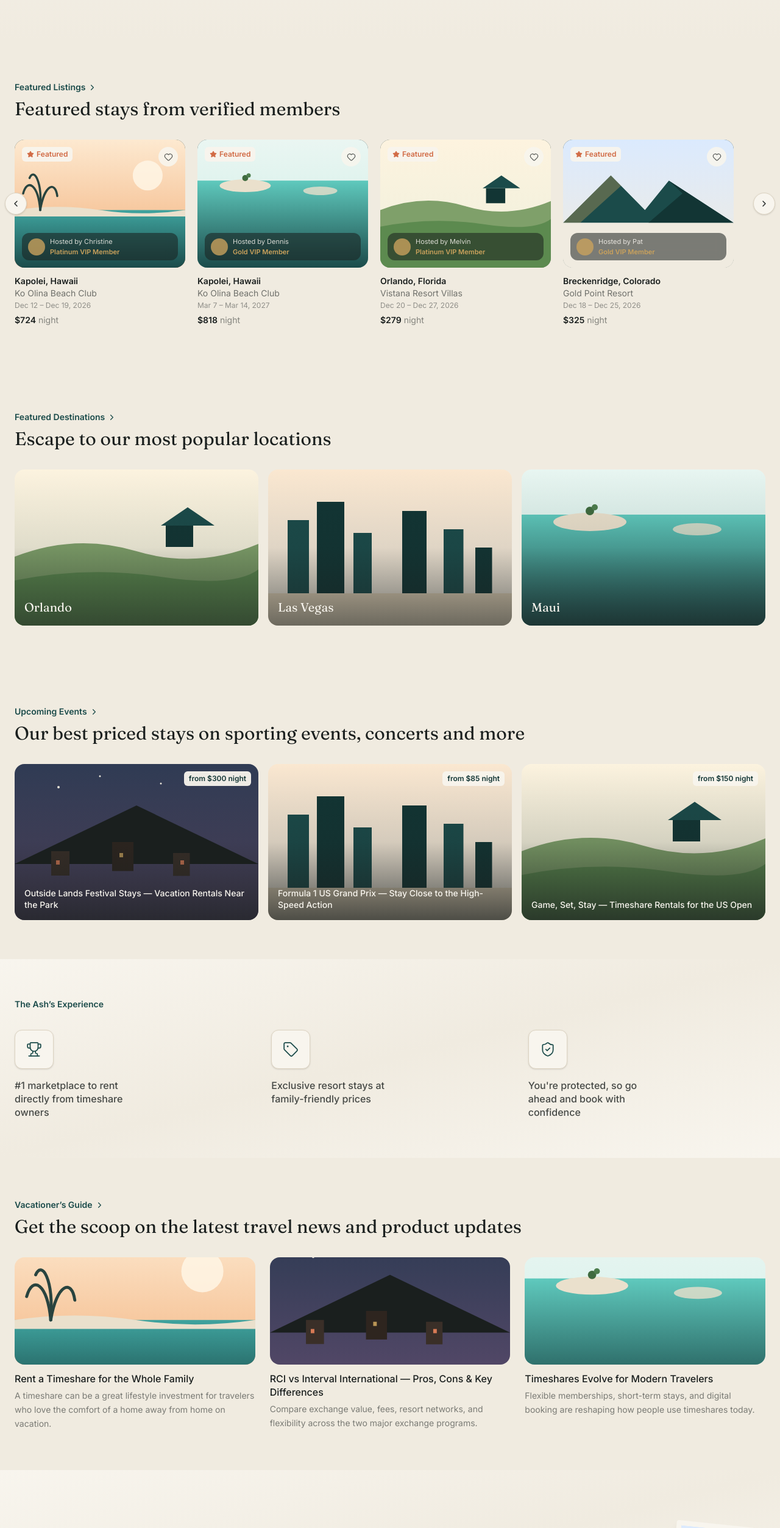
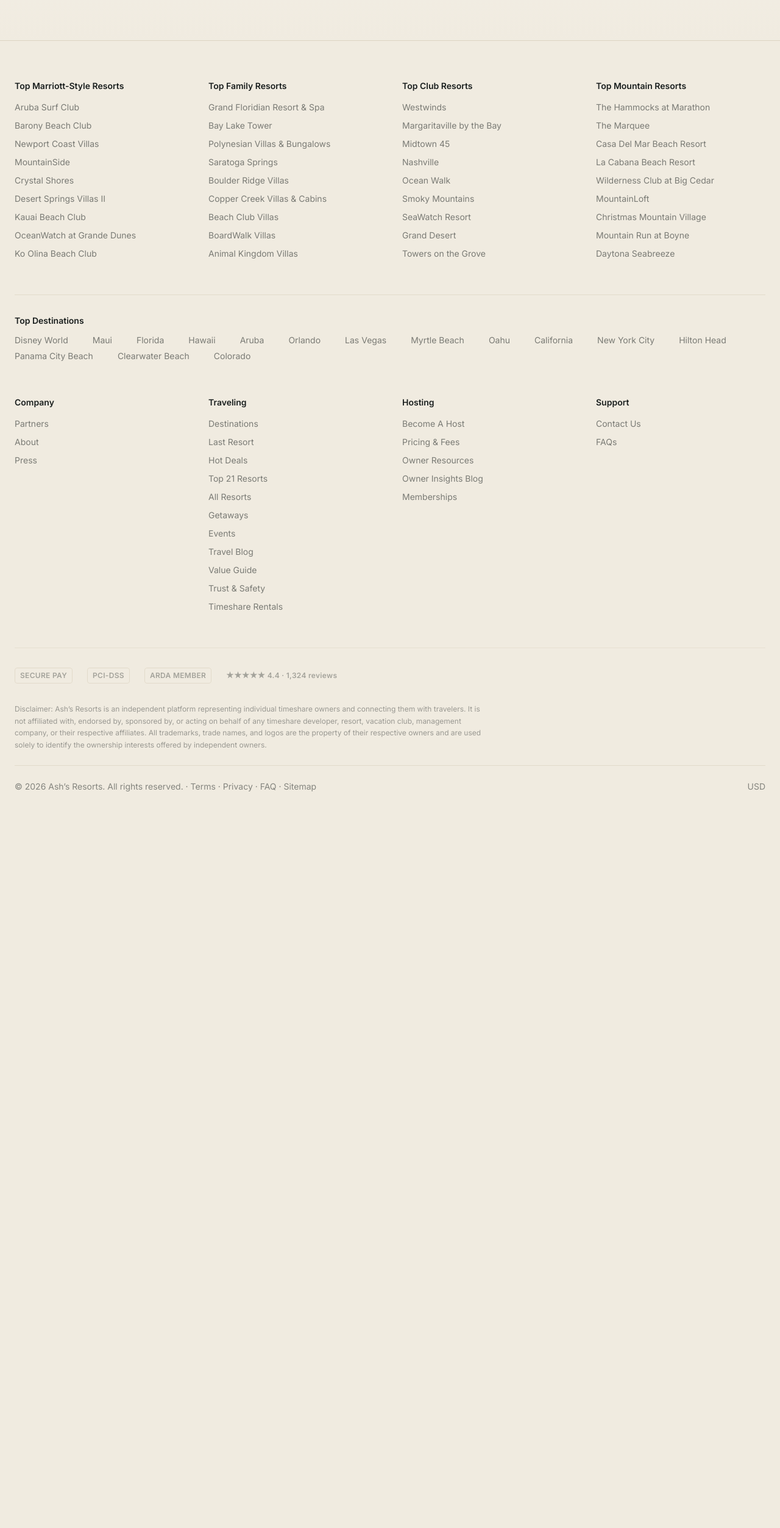
Before and after one commit to mehedihasan-official/Ash-koala, a Next.js app: page / in a window 1280 px wide. Shown: the part 2003-4509 px from the top of the page at 61% size. After the commit the page ends 3367 px from the top, so only its background shows below. Built offline with nearby package versions, Linux system fonts and the light colour scheme.

Commit message:
second update on the project

```diff
--- a/src/app/page.tsx
+++ b/src/app/page.tsx
@@ -33,7 +33,7 @@ export default function HomePage() {
 
         <TrustSection />
 
-        <ListingCarousel
+        {/* <ListingCarousel
           eyebrow="Featured Listings"
           heading="Featured stays from verified members"
           listings={featuredStays}
@@ -44,11 +44,11 @@ export default function HomePage() {
 
         <UpcomingEvents />
 
-        <ExperienceIcons />
+        <ExperienceIcons /> */}
 
-        <VacationersGuide />
+        {/* <VacationersGuide />
 
-        <NewsletterBand />
+        <NewsletterBand /> */}
       </main>
 
       <SiteFooter />
```
